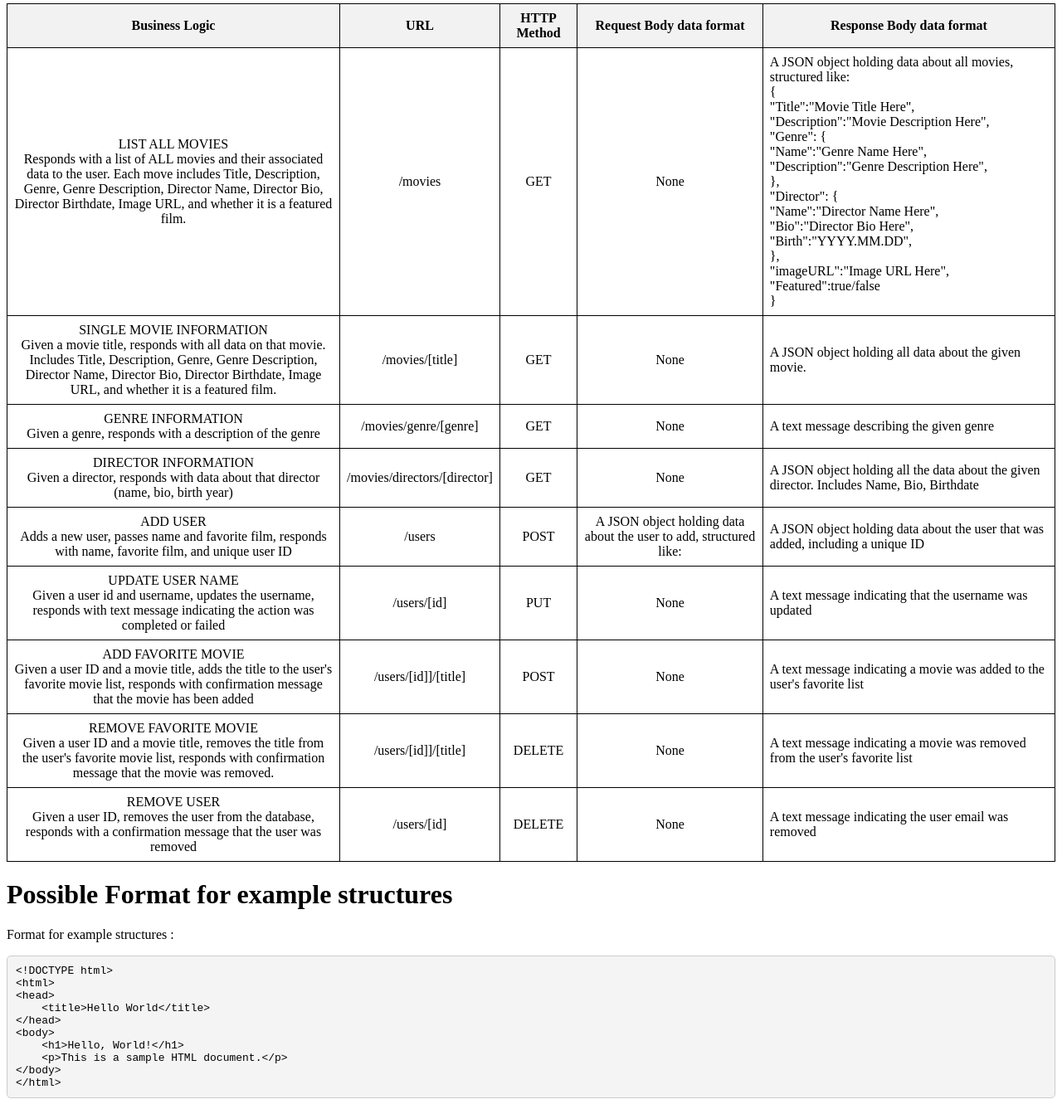
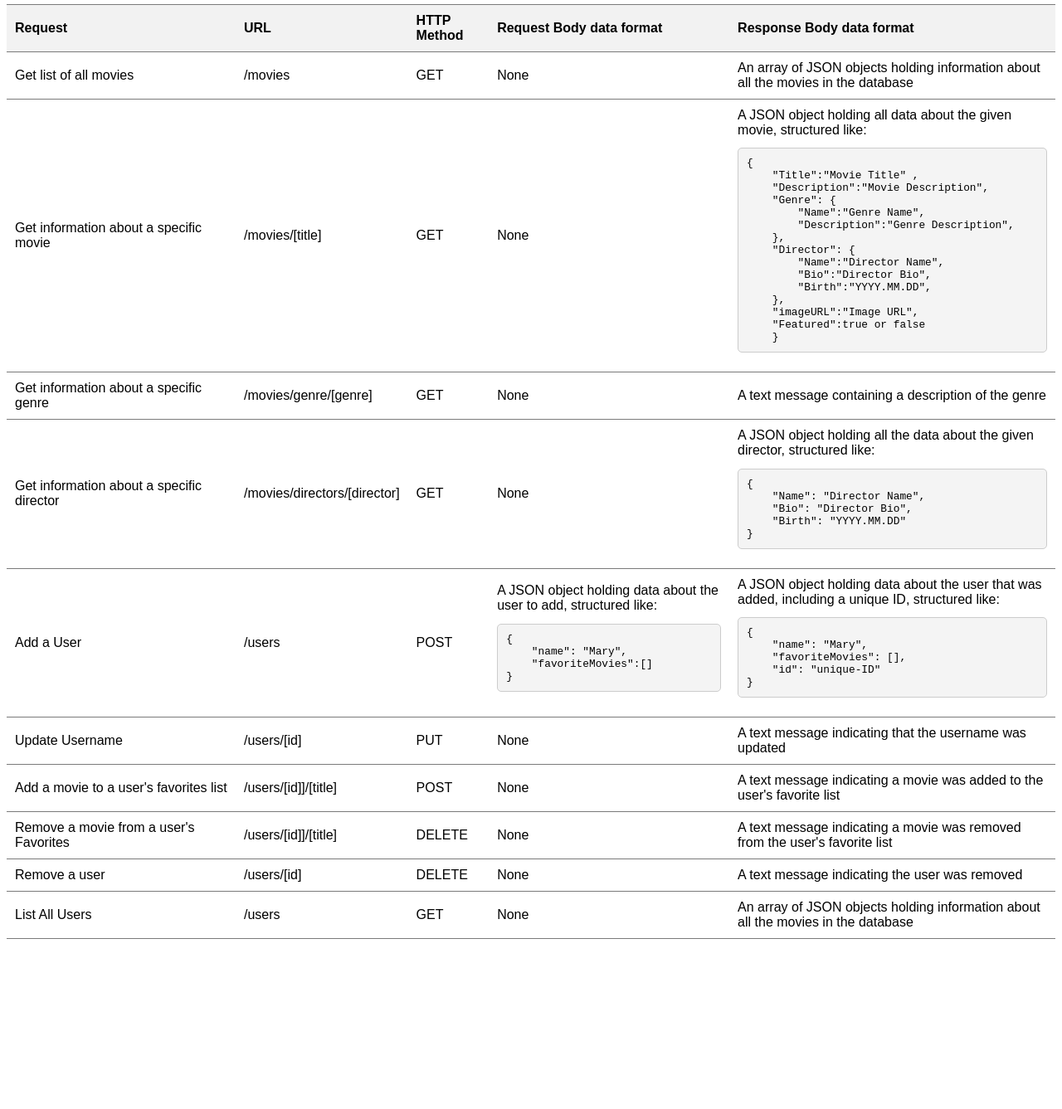
Before and after one commit to stix2you/movie_api, a website: page public/documentation.html in a window 1280 px wide. Shown: the part 208-1545 px from the top of the page at 83% size. After the commit the page ends 1348 px from the top, so only its background shows below. Drawn offline with Linux system fonts and the light colour scheme.

Commit message:
completed documentation added list all users function

```diff
--- a/public/documentation.html
+++ b/public/documentation.html
@@ -1,154 +1,191 @@
 <!DOCTYPE html>
 <html lang="en">
+
 <head>
     <meta charset="UTF-8">
     <meta name="viewport" content="width=device-width, initial-scale=1.0">
     <title>myFlix App Documentation</title>
     <style>
+        body {
+            font-family: Arial, Helvetica, sans-serif;
+        }
+
         table {
             width: 100%;
             border-collapse: collapse;
+            border-top: 1px solid rgb(122, 122, 122);
+            border-bottom: 1px solid rgb(122, 122, 122);
+            border-left: none;
+            border-right: none;
+            font-size: 1.0rem;
+            font-weight: 500;
         }
-    th, td {
-        border: 1px solid black;
-        padding: 8px;
-        text-align: center;
+
+        th,
+        td {
+            border-top: 1px solid rgb(122, 122, 122);
+            border-bottom: 1px solid rgb(122, 122, 122);
+            border-left: none;
+            border-right: none;
+            padding: 10px;
+            text-align: left;
         }
+
         th {
             background-color: #f2f2f2;
         }
+
         th:nth-child(1),
         td:nth-child(1) {
-        width: 30vw;
+            width: 20vw;
         }
+
         th:nth-child(2),
         td:nth-child(2) {
             width: 10vw;
         }
-    td:nth-child(5) {
-        text-align: left;
-    }
 
         pre {
-        white-space: pre-wrap; /* Preserve whitespace and wrap long lines */
-        padding: 10px; /* Add padding for better readability */
-        background-color: #f4f4f4; /* Add a background color */
-        border: 1px solid #ccc; /* Add a border for clarity */
-        border-radius: 5px; /* Optional: Add rounded corners */
+            white-space: pre-wrap;
+            padding: 10px;
+            background-color: #f4f4f4;
+            border: 1px solid #ccc;
+            border-radius: 5px;
+            font-size: 0.8rem;
         }
     </style>
-</style>
 </head>
+
 <body>
     <h1>Title: myFlix<br></h1>
     <h2>
         Description:
     </h2>
-    <h3>A movie app that allows users to view information about different movies, genres, and directors.<br>Users can also create an account, update their information, and add movies to their list of favorites.<br><br>
+    <h3>A movie app that allows users to view information about different movies, genres, and directors.<br>Users can
+        also create an account, update their information, and add movies to their list of favorites.<br><br>
     </h3>
     <table>
         <tr>
-        <th>Business Logic</th>
+            <th>Request</th>
             <th>URL</th>
             <th>HTTP Method</th>
             <th>Request Body data format</th>
             <th>Response Body data format</th>
         </tr>
         <tr>
-        <td>LIST ALL MOVIES<br>Responds with a list of ALL movies and their associated data to the user.  Each move includes Title, Description, Genre, Genre Description, Director Name, Director Bio, Director Birthdate, Image URL, and whether it is a featured film.</td>
+            <td>Get list of all movies</td>
             <td>/movies</td>
             <td>GET</td>
             <td>None</td>
-        <td>A JSON object holding data about all movies, structured like:<br>{<br>
-            &Tab;"Title":"Movie Title Here",<br>
-            &Tab;"Description":"Movie Description Here",<br>
-            &Tab;"Genre": {<br>
-            &Tab;&Tab;"Name":"Genre Name Here",<br>
-            &Tab;&Tab;"Description":"Genre Description Here",<br>
-            &Tab;},<br>
-            &Tab;"Director": {<br>
-            &Tab;&Tab;"Name":"Director Name Here",<br>
-            &Tab;&Tab;"Bio":"Director Bio Here",<br>
-            &Tab;&Tab;"Birth":"YYYY.MM.DD",<br>
-            &Tab;},<br>
-            &Tab;"imageURL":"Image URL Here",<br>
-            &Tab;"Featured":true/false<br>
-            }<br>
+            <td>An array of JSON objects holding information about all the movies in the database</td>
+        </tr>
+        <tr>
+            <td>Get information about a specific movie</td>
+            <td>/movies/[title]</td>
+            <td>GET</td>
+            <td>None</td>
+            <td>A JSON object holding all data about the given movie, structured like:
+<pre>
+{
+    "Title":"Movie Title" ,
+    "Description":"Movie Description",
+    "Genre": {
+        "Name":"Genre Name",
+        "Description":"Genre Description",
+    },
+    "Director": {
+        "Name":"Director Name",
+        "Bio":"Director Bio",
+        "Birth":"YYYY.MM.DD",
+    },
+    "imageURL":"Image URL",
+    "Featured":true or false
+    }
+</pre>
             </td>
         </tr>
         <tr>
-        <td>SINGLE MOVIE INFORMATION<br>Given a movie title, responds with all data on that movie.  Includes Title, Description, Genre, Genre Description, Director Name, Director Bio, Director Birthdate, Image URL, and whether it is a featured film.</td>
-        <td>/movies/[title]</td>
-        <td>GET</td>
-        <td>None</td>
-        <td>A JSON object holding all data about the given movie.</td>
-    </tr>
-    <tr>
-        <td>GENRE INFORMATION<br>Given a genre, responds with a description of the genre</td>  <!-- Given a genre, return the description of genre-->
+            <td>Get information about a specific genre</td>
+            <!-- Given a genre, return the description of genre ??-->
             <td>/movies/genre/[genre]</td>
             <td>GET</td>
             <td>None</td>
-        <td>A text message describing the given genre</td>
+            <td>A text message containing a description of the genre</td>
         </tr>
         <tr>
-        <td>DIRECTOR INFORMATION<br>Given a director, responds with data about that director (name, bio, birth year)</td>
+            <td>Get information about a specific director
+            </td>
             <td>/movies/directors/[director]</td>
             <td>GET</td>
             <td>None</td>
-        <td>A JSON object holding all the data about the given director.  Includes Name, Bio, Birthdate</td>
+            <td>A JSON object holding all the data about the given director, structured like:
+<pre>
+{
+    "Name": "Director Name",
+    "Bio": "Director Bio",
+    "Birth": "YYYY.MM.DD"
+}
+</pre>
+            </td>
         </tr>
         <tr>
-        <td>ADD USER<br>Adds a new user, passes name and favorite film, responds with name, favorite film, and unique user ID</td>
+            <td>Add a User</td>
             <td>/users</td>
             <td>POST</td>
-        <td>A JSON object holding data about the user to add, structured like:</td>
-        <td>A JSON object holding data about the user that was added, including a unique ID</td>
+            <td>A JSON object holding data about the user to add, structured like:
+<pre>
+{
+    "name": "Mary",
+    "favoriteMovies":[]
+}
+</pre>
+            </td>
+            <td>A JSON object holding data about the user that was added, including a unique ID, structured like:
+<pre>
+{
+    "name": "Mary",
+    "favoriteMovies": [],
+    "id": "unique-ID"
+}
+</pre>
+            </td>
         </tr>
         <tr>
-        <td>UPDATE USER NAME<br>Given a user id and username, updates the username, responds with text message indicating the action was completed or failed</td>
+            <td>Update Username</td>
             <td>/users/[id]</td>
             <td>PUT</td>
             <td>None</td>
             <td>A text message indicating that the username was updated</td>
         </tr>
         <tr>
-        <td>ADD FAVORITE MOVIE<br>Given a user ID and a movie title, adds the title to the user's favorite movie list, responds with confirmation message that the movie has been added</td>
+            <td>Add a movie to a user's favorites list</td>
             <td>/users/[id]]/[title]</td>
             <td>POST</td>
             <td>None</td>
             <td>A text message indicating a movie was added to the user's favorite list</td>
         </tr>
         <tr>
-        <td>REMOVE FAVORITE MOVIE<br>Given a user ID and a movie title, removes the title from the user's favorite movie list, responds with confirmation message that the movie was removed.</td>
+            <td>Remove a movie from a user's Favorites</td>
             <td>/users/[id]]/[title]</td>
             <td>DELETE</td>
             <td>None</td>
             <td>A text message indicating a movie was removed from the user's favorite list</td>
         </tr>
         <tr>
-        <td>REMOVE USER<br>Given a user ID, removes the user from the database, responds with a confirmation message that the user was removed</td>
+            <td>Remove a user</td>
             <td>/users/[id]</td>
             <td>DELETE</td>
             <td>None</td>
-        <td>A text message indicating the user email was removed</td>
+            <td>A text message indicating the user was removed</td>
+        </tr>
+        <tr>
+            <td>List All Users</td>
+            <td>/users</td>
+            <td>GET</td>
+            <td>None</td>
+            <td>An array of JSON objects holding information about all the movies in the database</td>
         </tr>
     </table>
+</body>
 
-<h1>Possible Format for example structures</h1>
-<p>Format for example structures :</p>
-<pre>
-&lt;!DOCTYPE html&gt;
-&lt;html&gt;
-&lt;head&gt;
-    &lt;title&gt;Hello World&lt;/title&gt;
-&lt;/head&gt;
-&lt;body&gt;
-    &lt;h1&gt;Hello, World!&lt;/h1&gt;
-    &lt;p&gt;This is a sample HTML document.&lt;/p&gt;
-&lt;/body&gt;
-&lt;/html&gt;
-</pre>
-
-
-</body>
 </html>
```
Also changed, not shown: index.js (+7 -3 lines). Lines whose indentation alone changed are shown as unchanged.
